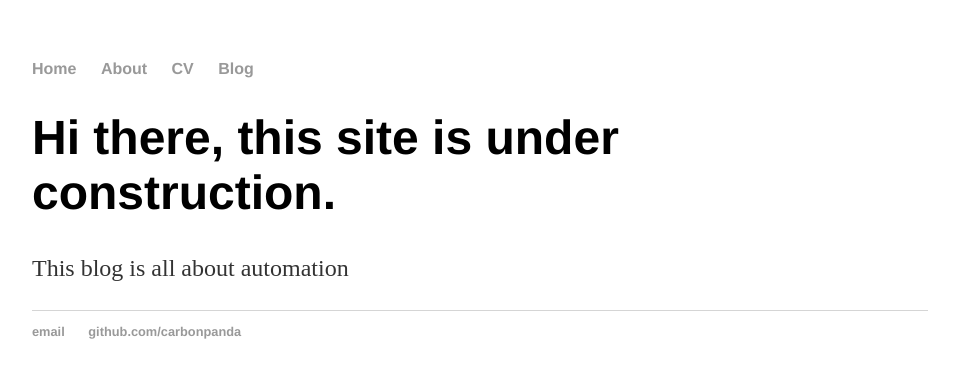
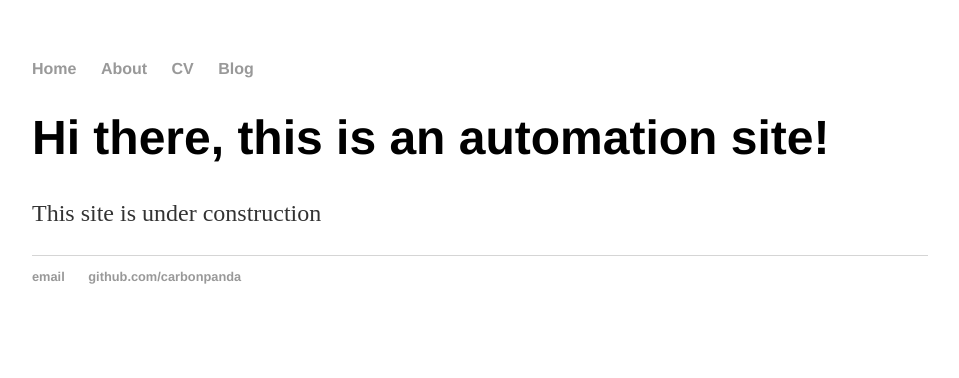
Before and after one commit to carbonpanda/carbonpanda.github.io, a Jekyll site: the page built from index.html, in a window 1280 px wide. Shown: the top 378 px of the page, without its empty margins (160-1119 px from the left). Built offline with Jekyll 4.4.1, drawn with Linux system fonts in a browser that asks for light colours.

Commit message:
Update index.html

```diff
--- a/index.html
+++ b/index.html
@@ -1,30 +1,8 @@
-<!DOCTYPE html>
-<html>
-	<head>
-		<title>CarbonPanda - Habitat Automation</title>
-		<!-- link to main stylesheet -->
-		<link rel="stylesheet" type="text/css" href="/css/main.css">
-	</head>
-	<body>
-		<nav>
-    		<ul>
-        		<li><a href="/">Home</a></li>
-	        	<li><a href="/about">About</a></li>
-        		<li><a href="/cv">CV</a></li>
-        		<li><a href="/blog">Blog</a></li>
-    		</ul>
-		</nav>
-		<div class="container">
-    		<div class="blurb">
-        		<h1>Hi there, this site is under construction.</h1>
-				<p>This blog is all about automation</p>
-    		</div><!-- /.blurb -->
-		</div><!-- /.container -->
-		<footer>
-    		<ul>
-        		<li><a href="mailto:carbonpanda@gmail.com">email</a></li>
-        		<li><a href="https://github.com/carbonpanda">github.com/carbonpanda</a></li>
-			</ul>
-		</footer>
-	</body>
-</html>
+---
+layout: default
+title: CarbonPanda - Habitat Automation
+---
+<div class="blurb">
+	<h1>Hi there, this is an automation site!</h1>
+	<p>This site is under construction</p>
+</div><!-- /.blurb -->
```
